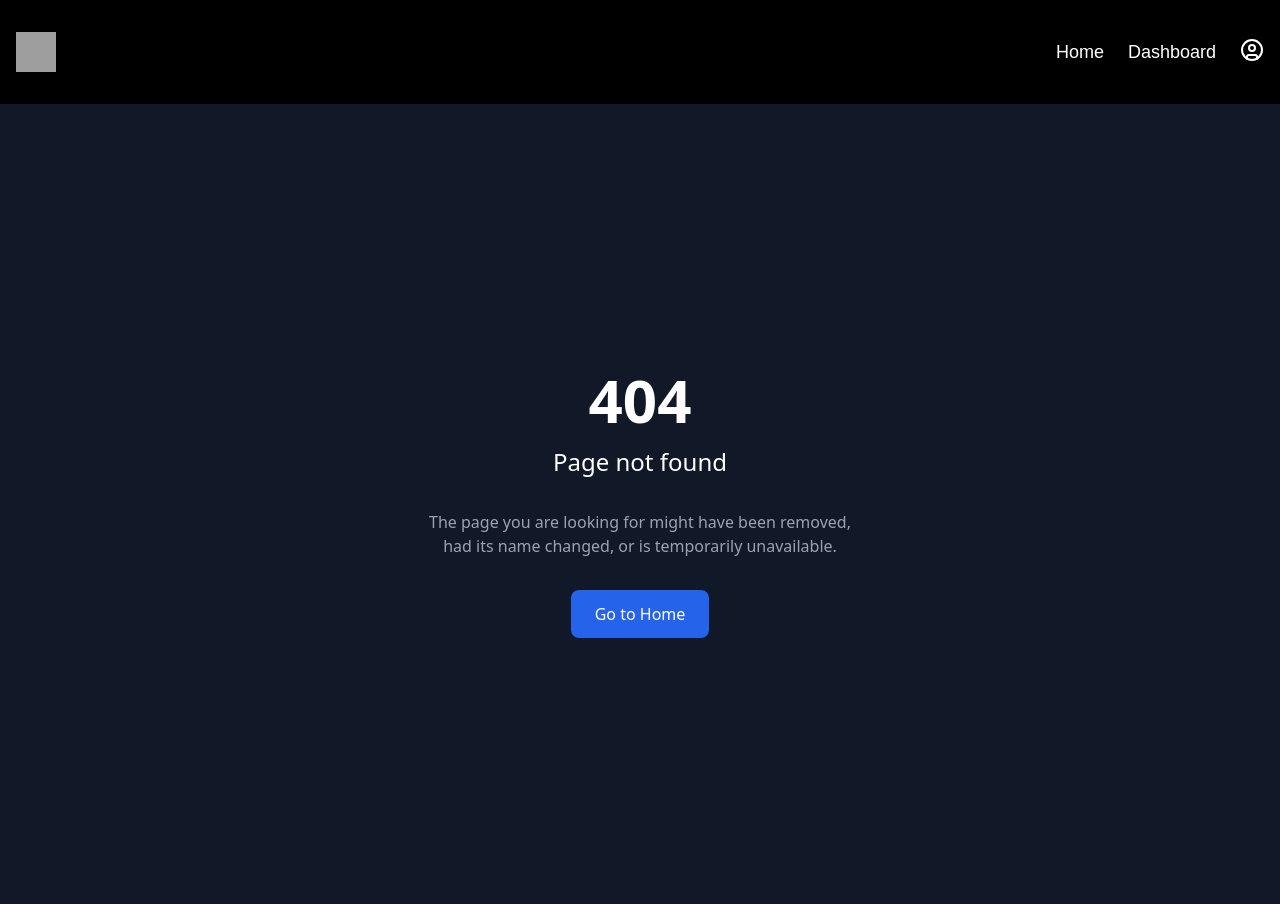
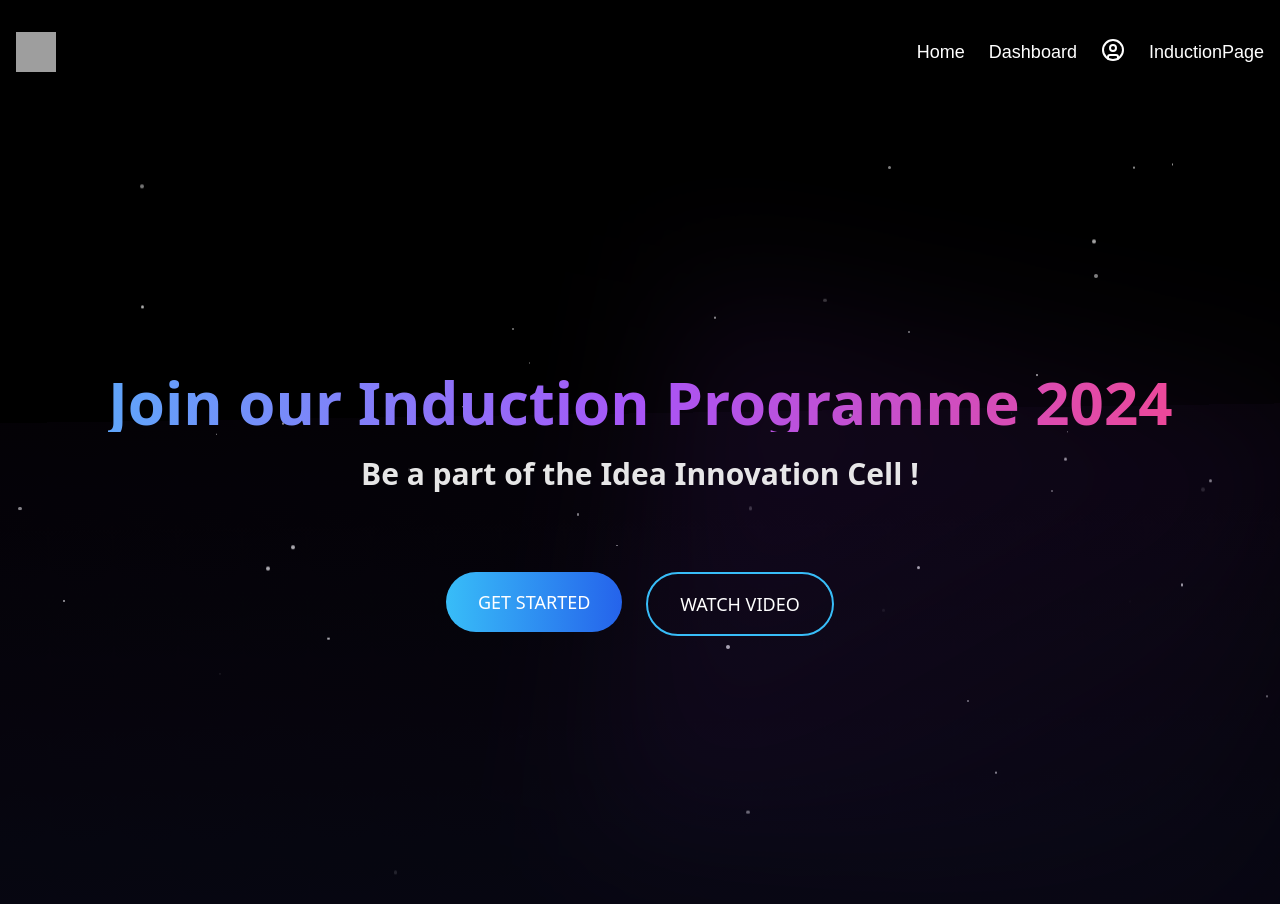
Before and after one commit to piyush-bit/iic-induction-2025, a React (Vite) app: page /inductionPage in a window 1280 px wide. Before the commit this address had no page. Built offline with nearby package versions, Linux system fonts and the light colour scheme; grey boxes are pictures that could not be loaded; a web font is replaced by a local one.

Commit message:
induction page adde

```diff
--- a/src/App.jsx
+++ b/src/App.jsx
@@ -14,6 +14,7 @@ import { AuthProvider } from "./components/Context/AuthContext";
 import Dashboard from "./components/Dashboard/Dashboard.jsx";
 import ProtectedRoute from "./components/ProtectedRoute/ProtectedRoute.jsx";
 import NotFound from "./components/NotFound/NotFound.jsx";
+import InductionPageWithStyles from "./components/InductionPage/InductionPage.jsx";
 
 
 function App() {
@@ -36,6 +37,7 @@ function App() {
             <Route path="/authpage" element={<AuthPage />} />
             <Route path="/dashboard" element={<Dashboard />} />
             <Route path="/login" element={<AuthPage />} />
+            <Route path="/inductionPage" element={<InductionPageWithStyles />} />
             <Route
               path="/"
               element={
--- a/src/components/AuthPage/AuthPage.jsx
+++ b/src/components/AuthPage/AuthPage.jsx
@@ -21,6 +21,7 @@ function AuthPage() {
         <div className="w-full md:w-1/2 bg-gradient-to-br from-gray-800 to-gray-900 p-8 text-white relative">
           <div className="absolute inset-0 bg-cover bg-center opacity-20"
                style={{ backgroundImage: "url('/src/assets/background.jpg')" }}></div>
+               {/* Add background image */}
           <div className="relative flex flex-col justify-center h-full">
             <div className="mb-6">
               <span className="text-2xl font-bold bg-gradient-to-r from-blue-400 to-purple-500 bg-clip-text text-transparent">IIC</span>
--- /dev/null
+++ b/src/components/InductionPage/InductionPage.jsx
@@ -0,0 +1,135 @@
+import React, { useEffect, useState } from 'react';
+import { Link } from 'react-router-dom';
+const InductionPage = () => {
+  const [particles, setParticles] = useState([]);
+
+  useEffect(() => {
+    // Generate random particles
+    const newParticles = Array.from({ length: 50 }, () => ({
+      id: Math.random().toString(36).substr(2, 9),
+      x: Math.random() * 100,
+      y: Math.random() * 100,
+      size: Math.random() * 3 + 1,
+      duration: Math.random() * 15 + 10,
+      delay: Math.random() * 5
+    }));
+
+    setParticles(newParticles);
+  }, []);
+
+  return (
+    <div className="relative h-screen w-full overflow-hidden bg-black">
+      {/* Stars background */}
+      <div className="absolute inset-0 bg-black opacity-90"></div>
+
+      {/* Particles */}
+      {particles.map((particle) => (
+        <div
+          key={particle.id}
+          className="absolute rounded-full bg-white opacity-50 animate-float"
+          style={{
+            left: `${particle.x}%`,
+            top: `${particle.y}%`,
+            width: `${particle.size}px`,
+            height: `${particle.size}px`,
+            animationDuration: `${particle.duration}s`,
+            animationDelay: `${particle.delay}s`
+          }}
+        ></div>
+      ))}
+
+      {/* Cosmic wave */}
+      <div className="absolute bottom-0 left-0 w-full h-3/5 bg-gradient-to-t from-indigo-900/20 to-purple-800/5 animate-wave"></div>
+
+      {/* Cosmic flow */}
+      <div className="absolute top-1/3 right-0 w-1/2 h-2/3 bg-gradient-to-br from-purple-600/20 to-transparent rotate-12 blur-3xl animate-flow"></div>
+
+
+
+    <div className="relative z-1 flex flex-col items-center justify-center h-full px-4 text-center">
+        <h1 className="text-5xl md:text-6xl font-bold mb-6 text-transparent bg-clip-text bg-gradient-to-r from-blue-400 via-purple-500 to-pink-500 opacity-0 translate-y-8 animate-title">
+          Join our Induction Programme 2024
+        </h1>
+
+        <h2 className="text-2xl md:text-3xl font-semibold mb-12 text-white/90 opacity-0 translate-y-8 animate-subtitle">
+          Be a part of the Idea Innovation Cell !
+        </h2>
+
+        <div className="flex flex-col sm:flex-row gap-6 mt-8 opacity-0 translate-y-8 animate-buttons">
+          <Link to="/login" >
+          <button className="px-8 py-4 bg-gradient-to-r from-sky-400 to-blue-600 rounded-full text-white font-medium text-lg transition-transform duration-300 hover:scale-105 hover:shadow-lg hover:shadow-blue-500/30">
+            GET STARTED
+          </button>
+          </Link>
+
+          <button className="px-8 py-4 bg-transparent border-2 border-sky-400 rounded-full text-white font-medium text-lg transition-all duration-300 hover:bg-sky-400 hover:text-black hover:shadow-lg hover:shadow-sky-500/30">
+            WATCH VIDEO
+          </button>
+        </div>
+    </div>
+    </div>
+  );
+};
+
+
+
+// Add required animations via styles
+const styles = `
+  @keyframes float {
+    0% { transform: translateY(0); opacity: 0; }
+    10% { opacity: 0.7; }
+    90% { opacity: 0.7; }
+    100% { transform: translateY(-100vh); opacity: 0; }
+  }
+
+  @keyframes wave {
+    0% { transform: scale(1.1) rotate(-2deg); opacity: 0.6; }
+    50% { transform: scale(1) rotate(0deg); opacity: 0.7; }
+    100% { transform: scale(1.1) rotate(2deg); opacity: 0.6; }
+  }
+
+  @keyframes flow {
+    0% { transform: translateY(-5%) rotate(10deg); opacity: 0.5; }
+    100% { transform: translateY(5%) rotate(15deg); opacity: 0.7; }
+  }
+
+  @keyframes titleReveal {
+    to { opacity: 1; transform: translateY(0); }
+  }
+
+  .animate-float {
+    animation: float linear infinite;
+  }
+
+  .animate-wave {
+    animation: wave 15s ease-in-out infinite alternate;
+  }
+
+  .animate-flow {
+    animation: flow 20s ease-in-out infinite alternate;
+  }
+
+  .animate-title {
+    animation: titleReveal 1.5s ease-out forwards;
+  }
+
+  .animate-subtitle {
+    animation: titleReveal 1.5s ease-out 0.5s forwards;
+  }
+
+  .animate-buttons {
+    animation: titleReveal 1.5s ease-out 1s forwards;
+  }
+`;
+
+// Add styles to the component
+const InductionPageWithStyles = () => {
+  return (
+    <>
+      <style>{styles}</style>
+      <InductionPage />
+    </>
+  );
+};
+
+export default InductionPageWithStyles;
--- a/src/components/Navbar.jsx
+++ b/src/components/Navbar.jsx
@@ -11,6 +11,7 @@ const Navbar = () => {
     { name: 'Home', link: '/' },
     { name: 'Dashboard', link: '/dashboard' },
     { name: 'Auth', link: '/authpage' },
+    { name: 'InductionPage', link: '/inductionPage' },
     // { name: 'AboutUs', link: '/about-us' },
     // { name: 'Projects', link: '/project' },
     // { name: 'Activities', link: '/activities' },
```
